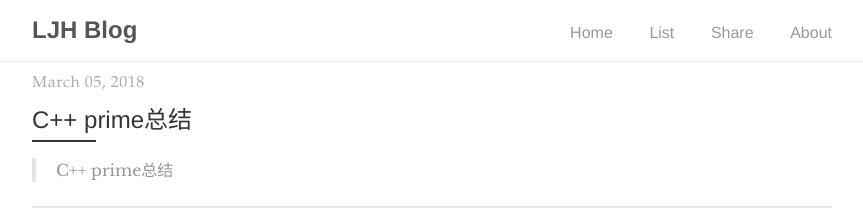
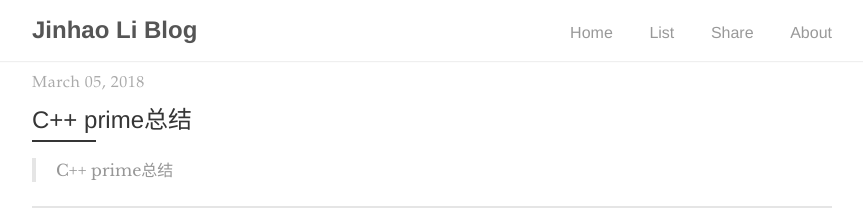
Before and after one commit to nice01qc/nice01qc.github.io, a Jekyll site: the page built from index.html, in a window 1280 px wide. Shown: the top 210 px of the page, without its empty margins (208-1071 px from the left). Built offline with Jekyll 4.4.1, drawn with Linux system fonts in a browser that asks for light colours; the list of posts is cut into pages by our own code.

Commit message:
Update _config.yml

```diff
--- a/_config.yml
+++ b/_config.yml
@@ -1,5 +1,5 @@
 # Site settings
-title:          LJH Blog
+title:          Jinhao Li Blog
 description:    "Minimal Jekyll theme"
 url:            "https://nice01qc.github.io"
 
```
